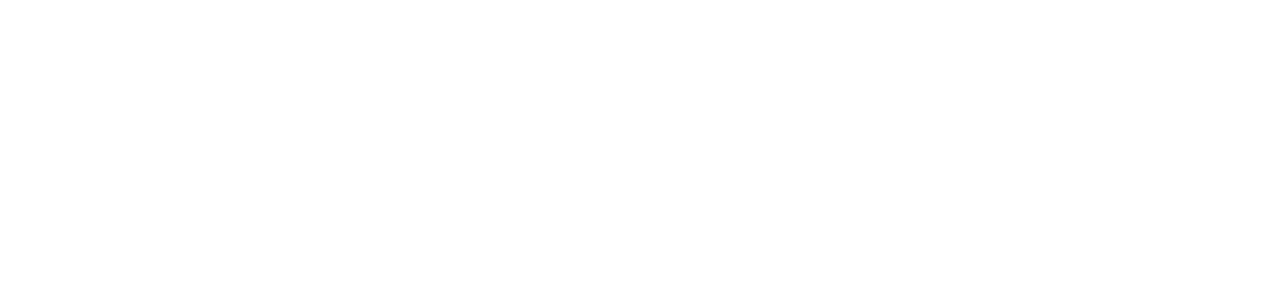
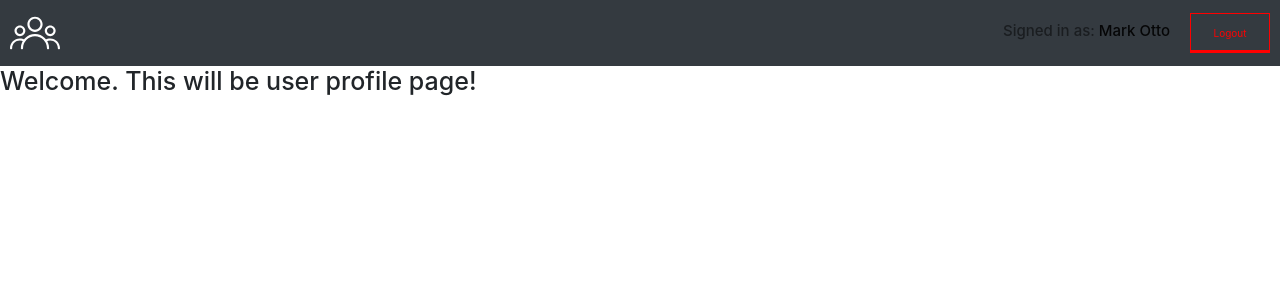
Before and after one commit to przemskydev/SocialApp2, a React (Create React App) app: page /user in a window 1280 px wide. Shown: the top 300 px of the page. Built offline with nearby package versions, Linux system fonts and the light colour scheme.

Commit message:
create file with private route and move routes

```diff
--- a/src/App.js
+++ b/src/App.js
@@ -1,16 +1,17 @@
 import React from 'react';
-import { BrowserRouter as Router, Route } from 'react-router-dom';
-// import { mainView, login, register } from './routes/index'
-import MainView from './views/Main.view';
+import { BrowserRouter as Router, Route, Switch } from 'react-router-dom';
+import PrivateRoute from './routes/PrivateRoute';
 import Login from './views/Login.view';
 import Register from './views/Register.view';
 
 function App() {
   return (
     <Router>
-      <Route exact path="/" component={MainView} />
-      <Route exact path="/login" component={Login} />
-      <Route exact path="/register" component={Register} />
+      <Switch>
+        <PrivateRoute />
+        <Route exact path="/login" component={Login} />
+        <Route exact path="/register" component={Register} />
+      </Switch>
     </Router>
   );
 }
--- a/src/components/nav/navbar.js
+++ b/src/components/nav/navbar.js
@@ -18,7 +18,7 @@ const NavBar = () => (
       <Navbar.Collapse className="justify-content-end">
         <Navbar.Text>
           <h4>
-            Signed in as: <a href="#login">Mark Otto</a>
+            Signed in as: <a href="/user">Mark Otto</a>
           </h4>
         </Navbar.Text>
         <Button down>Logout</Button>
--- /dev/null
+++ b/src/routes/PrivateRoute.js
@@ -0,0 +1,17 @@
+import React from 'react';
+import { Route } from 'react-router-dom';
+import NavBar from '../components/nav/navbar';
+import MainView from '../views/Main.view';
+import UserProfile from '../views/User.view';
+
+const PrivateRoute = () => {
+  return (
+    <>
+      <NavBar />
+      <Route exact path="/" component={MainView} />
+      <Route exact path="/user" component={UserProfile} />
+    </>
+  );
+};
+
+export default PrivateRoute;
--- a/src/views/Main.view.js
+++ b/src/views/Main.view.js
@@ -1,10 +1,8 @@
 import React from 'react';
-import NavBar from '../components/nav/navbar';
 
 const MainView = () => {
   return (
     <>
-      <NavBar />
       <h1>Hello there!</h1>
     </>
   );
--- /dev/null
+++ b/src/views/User.view.js
@@ -0,0 +1,5 @@
+import React from 'react';
+
+const UserProfile = () => <h1>Welcome. This will be user profile page!</h1>;
+
+export default UserProfile;
```
